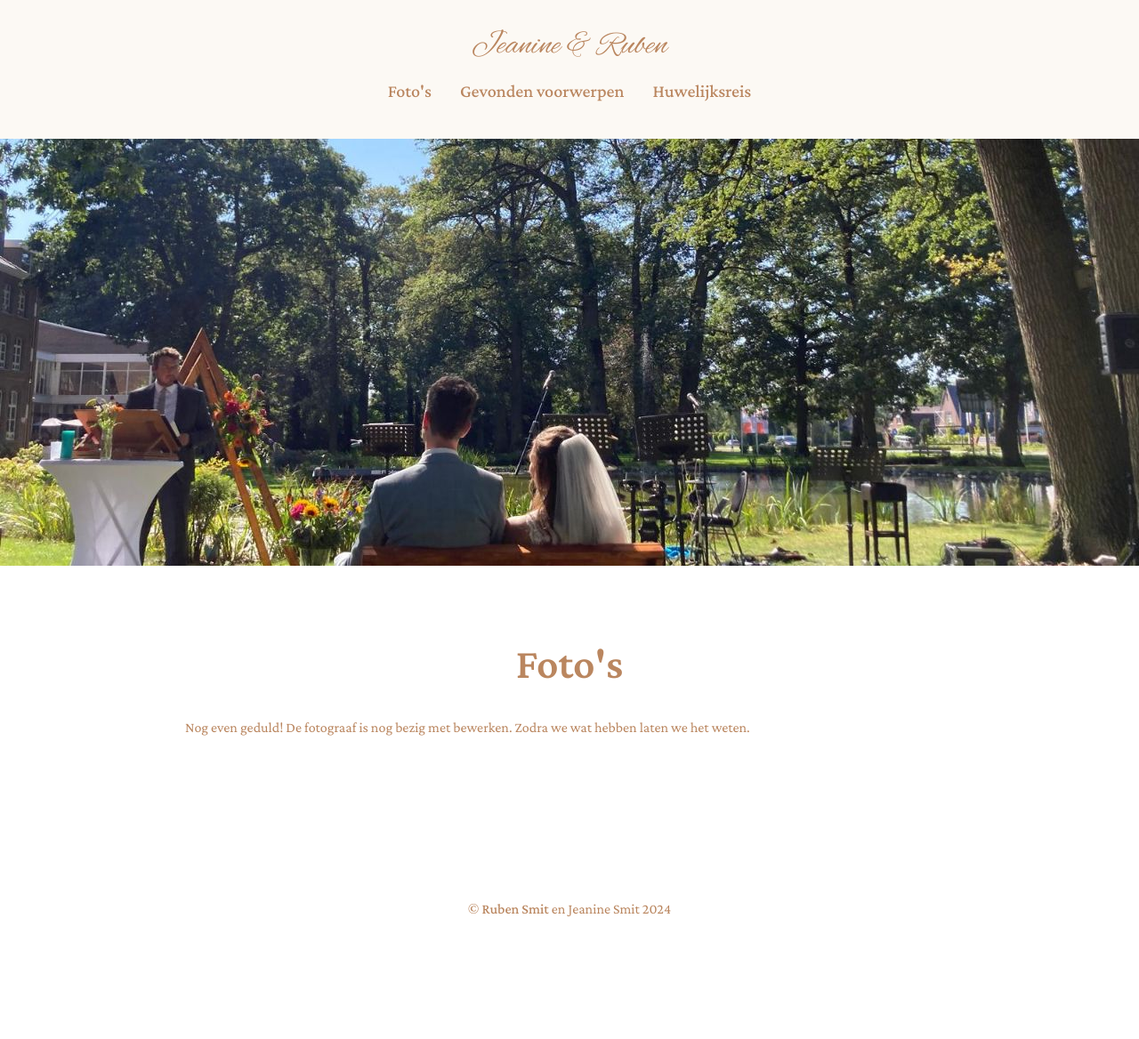
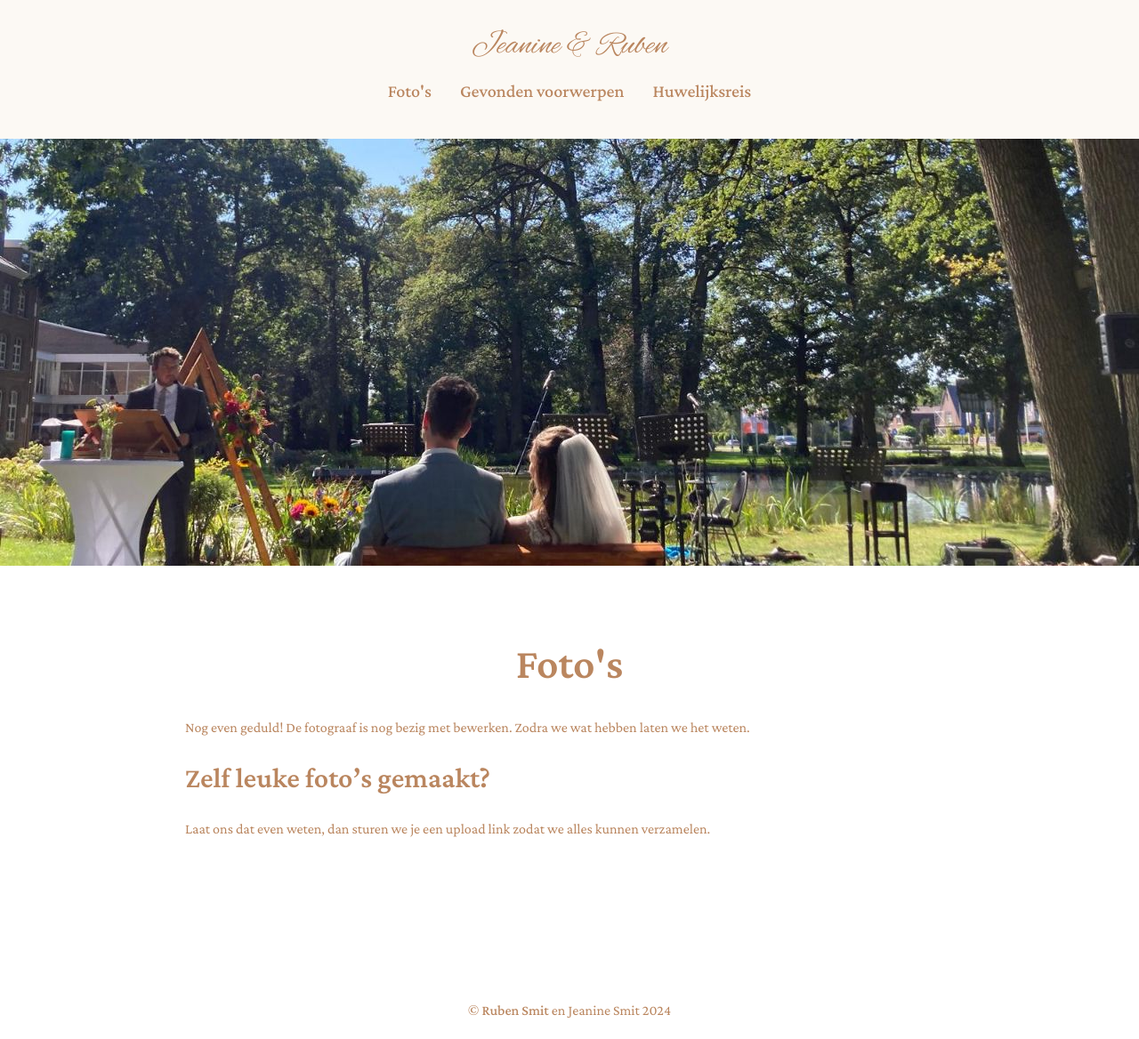
Before and after one commit to RubenSmit/bruiloftjeanineenruben.nl, a Jekyll site: the page built from fotos.markdown, in a window 1280 px wide. Shown: the whole page at 89% size. Built offline with Jekyll 4.4.1, drawn with Linux system fonts in a browser that asks for light colours; before the commit the page ends 1054 px from its top, so only the background shows below that.

Commit message:
Upload link

```diff
--- a/fotos.markdown
+++ b/fotos.markdown
@@ -5,3 +5,6 @@ layout: default
 ---
 
 Nog even geduld! De fotograaf is nog bezig met bewerken. Zodra we wat hebben laten we het weten.
+
+## Zelf leuke foto's gemaakt?
+Laat ons dat even weten, dan sturen we je een upload link zodat we alles kunnen verzamelen.
```
